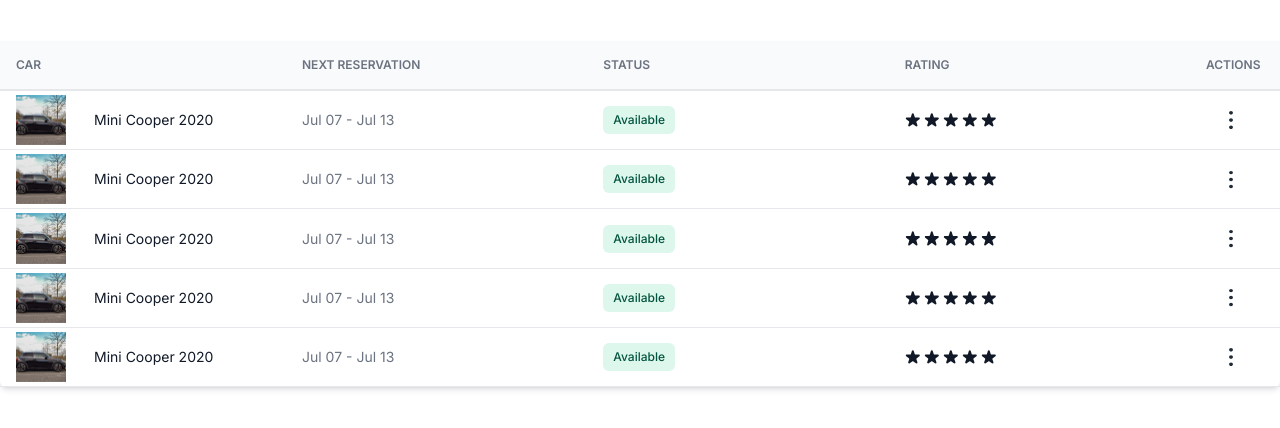
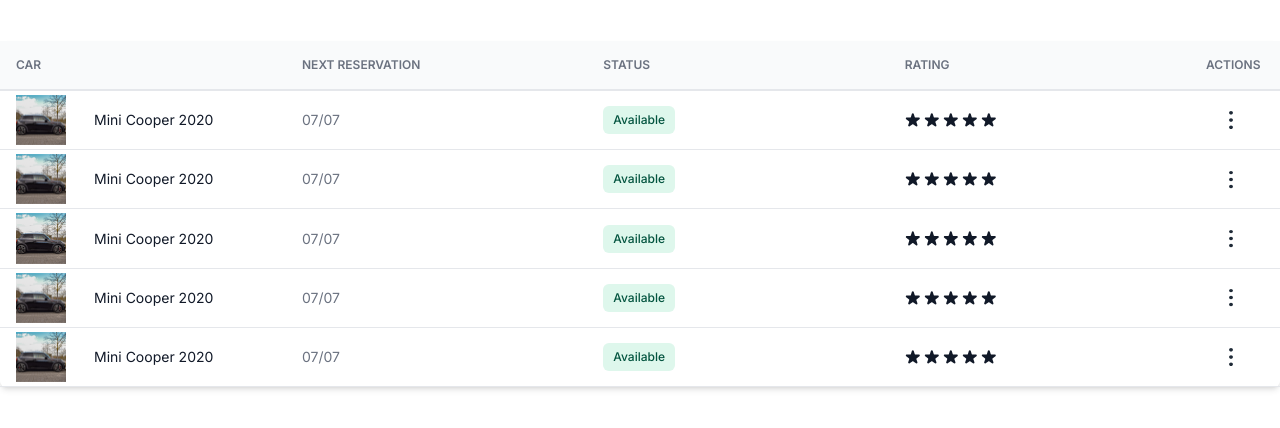
Before and after one commit to Leozhr/Dev-Front-Project, a Next.js app: page / in a window 1280 px wide. Shown: the part 186-614 px from the top of the page. Built offline with nearby package versions, Linux system fonts and the light colour scheme.

Commit message:
fix: correct date bug in TableReservation component

```diff
--- a/components/Table/TableReservation.tsx
+++ b/components/Table/TableReservation.tsx
@@ -2,24 +2,20 @@
 
 interface TableReservationProps {
   startDate: Date
-  endDate: Date
 }
 
-export function TableReservation({
-  startDate,
-  endDate,
-}: TableReservationProps) {
+export function TableReservation({ startDate }: TableReservationProps) {
   function formatDate(date: Date) {
-    return format(date.setHours(24), 'MMM dd')
+    date.setDate(date.getDate() + 1)
+    return format(date, "MM'/'dd")
   }
 
   const newStartDate = formatDate(startDate)
-  const newEndDate = formatDate(endDate)
 
   return (
     <div className="md:col-start-2 md:col-end-3 md:px-4">
       <span className="hidden text-xs text-ui-gray-500 md:block md:text-sm">
-        {newStartDate} - {newEndDate}
+        {newStartDate}
       </span>
       <span className="text-xs text-ui-gray-500 md:absolute md:hidden">
         Next reservation: {newStartDate}
```
